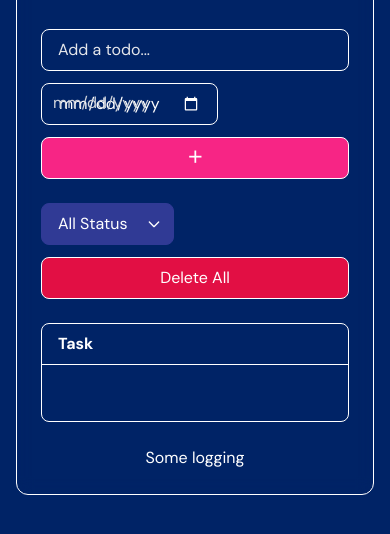
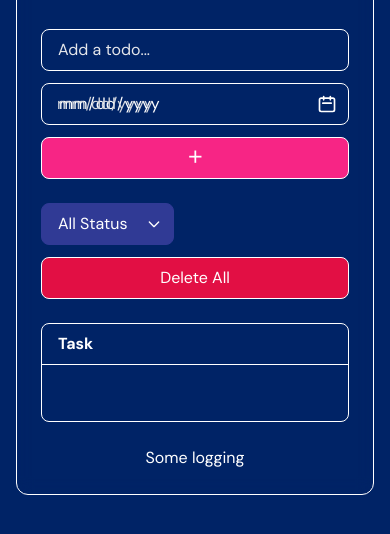
Before and after one commit to sigitwijk16/CodingCamp-290925-sigitwijonarko, a plain HTML site: page index.html in a window 390 px wide. Shown: the part 88-622 px from the top of the page. Drawn offline with nearby package versions, Linux system fonts and the light colour scheme.

Commit message:
fix: resolve date placeholder issue on mobile

```diff
--- a/css/style.css
+++ b/css/style.css
@@ -41,3 +41,22 @@ input[type="date"]::-webkit-calendar-picker-indicator {
   font-optical-sizing: auto;
   font-style: normal;
 }
+
+input[type="date"] {
+  -webkit-appearance: none;
+  -moz-appearance: none;
+  appearance: none;
+
+  color: white;
+  border-radius: 0.5rem;
+  padding-right: 2.5rem;
+}
+
+input[type="date"]::-webkit-calendar-picker-indicator {
+  opacity: 0;
+  cursor: pointer;
+  position: absolute;
+  right: 0;
+  width: 2.5rem;
+  height: 100%;
+}
--- a/index.html
+++ b/index.html
@@ -7,8 +7,9 @@
     <title>Todo List</title>
     <script src="https://cdn.jsdelivr.net/npm/@tailwindcss/browser@4"></script>
     <link rel="preconnect" href="https://fonts.googleapis.com">
-<link rel="preconnect" href="https://fonts.gstatic.com" crossorigin>
-<link href="https://fonts.googleapis.com/css2?family=DM+Sans:ital,opsz,wght@0,9..40,100..1000&display=swap" rel="stylesheet">
+    <link rel="preconnect" href="https://fonts.gstatic.com" crossorigin>
+    <link href="https://fonts.googleapis.com/css2?family=DM+Sans:ital,opsz,wght@0,9..40,100..1000&display=swap"
+        rel="stylesheet">
     <link rel="stylesheet" href="./css/style.css">
 </head>
 
@@ -21,11 +22,22 @@
         <form id="todo-form" class="flex flex-col sm:flex-row justify-between gap-3 mt-8">
             <input id="todo" name="todo" type="text" placeholder="Add a todo..."
                 class="flex-1 border border-white rounded-lg p-2 px-4 text-white bg-transparent placeholder-gray-200" />
-            <div class="relative">
+            <div class="relative flex-1">
                 <input id="date" name="date" type="date"
-                    class="border border-white rounded-lg p-2 px-4 text-white" />
-                <label id="fake-date" for="date" class="absolute left-3 top-2 text-gray-300 pointer-events-none">mm/dd/yyyy</label>
+                    class="w-full border border-white rounded-lg p-2 px-4 text-white peer" />
+                <label id="date-label" for="date" class="block md:hidden absolute left-4 top-1/2 -translate-y-1/2 text-gray-300 pointer-events-none
+           peer-placeholder-shown:opacity-100 peer-placeholder-shown:translate-y-0
+           transition-all">
+                    mm/dd/yyyy
+                </label>
+                <svg class="w-5 h-5 absolute right-3 top-1/2 -translate-y-1/2 pointer-events-none text-white"
+                    xmlns="http://www.w3.org/2000/svg" fill="none" viewBox="0 0 24 24" stroke="currentColor">
+                    <path stroke-linecap="round" stroke-linejoin="round" stroke-width="2"
+                        d="M8 7V3m8 4V3m-9 8h10M5 21h14a2 2 0 0 0 2-2V7a2 2 0 0 0-2-2H5a2 2 0 0 0-2 2v12a2 2 0 0 0 2 2z" />
+                </svg>
             </div>
+
+
 
             <button type="submit"
                 class="border border-white rounded-lg px-4 py-2 bg-[#f72585] text-white font-bold hover:bg-pink-600 transition">
--- a/js/script.js
+++ b/js/script.js
@@ -3,6 +3,9 @@ const log = document.getElementById("log");
 const tableBody = document.getElementById("table-body");
 const deleteAllBtn = document.getElementById("delete-all");
 const filterSelect = document.getElementById("filter");
+const datePicker = document.getElementById("date");
+const dateLabel = document.getElementById("date-label");
+
 let todos = [];
 let currentFilter = "all";
 let activeSubtaskForm = null;
@@ -11,6 +14,14 @@ let activeEditRow = null;
 filterSelect.addEventListener("change", () => {
   currentFilter = filterSelect.value;
   renderAll();
+});
+
+datePicker.addEventListener("input", () => {
+  if (datePicker.value) {
+    dateLabel.classList.add("hidden");
+  } else {
+    dateLabel.classList.remove("hidden");
+  }
 });
 
 window.addEventListener("DOMContentLoaded", () => {
@@ -33,6 +44,7 @@ todoForm.addEventListener("submit", (event) => {
   const todoInput = document.getElementById("todo");
   const dateInput = document.getElementById("date");
   if (!todoInput.value.trim()) return;
+
   const todoObj = {
     id: Date.now(),
     task: todoInput.value.trim(),
```
